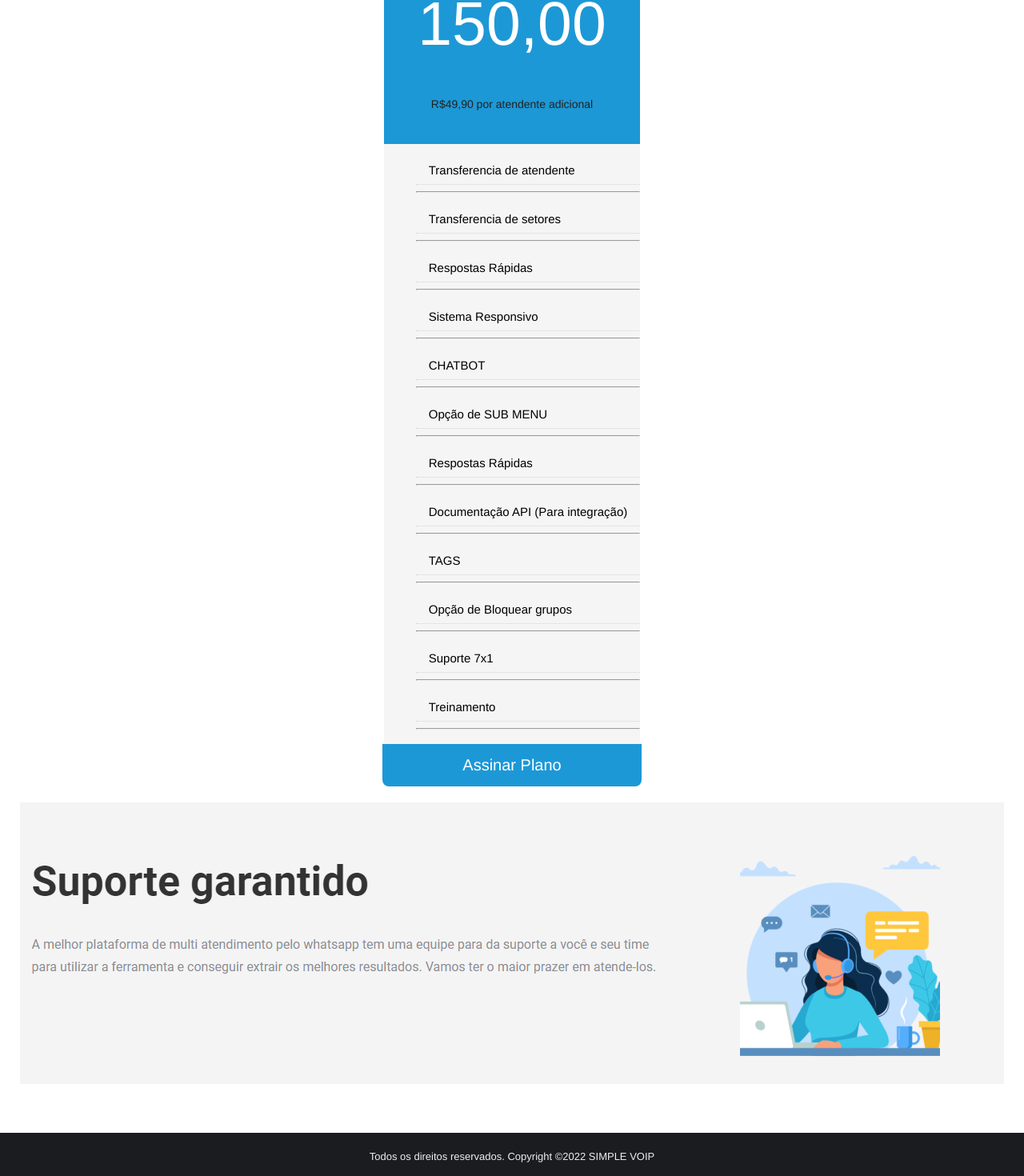
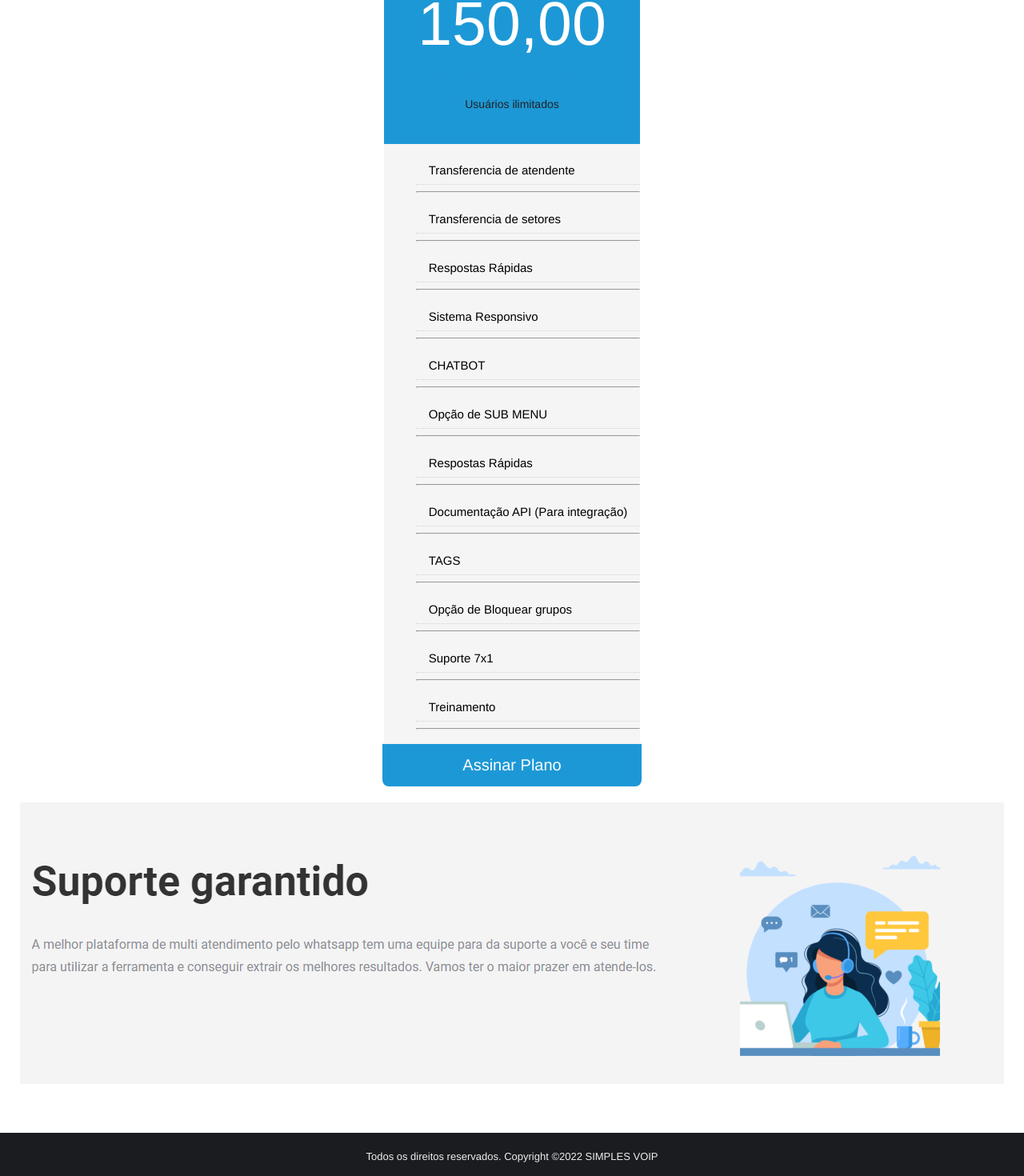
Before and after one commit to joaotoni/simples-voip, a React (Vite) app: page / in a window 1280 px wide. Shown: the part 2676-4146 px from the top of the page at 80% size. Built offline with nearby package versions, Linux system fonts and the light colour scheme.

Commit message:
Ultimos ajustes

```diff
--- a/src/components/Footer/index.tsx
+++ b/src/components/Footer/index.tsx
@@ -4,7 +4,7 @@ export function Footer() {
   return (
     <FooterStyled>
 
-      <p>Todos os direitos reservados. Copyright ©{new Date().getFullYear()} SIMPLE VOIP</p>
+      <p>Todos os direitos reservados. Copyright ©{new Date().getFullYear()} SIMPLES VOIP</p>
 
     </FooterStyled>
   );
--- a/src/components/Header/Navbar/style.ts
+++ b/src/components/Header/Navbar/style.ts
@@ -96,6 +96,7 @@ export const LinkStyl =  styled.a`
             bottom: -5px;
             left: 0;
             background-color: #1ebbf0;
-
+            transform-origin: bottom right;
+            transition: transform 0.3s ease-out;
       }
 `
--- a/src/components/Main/Four-Part/Four-part.tsx
+++ b/src/components/Main/Four-Part/Four-part.tsx
@@ -15,7 +15,7 @@ export default function Four() {
           <p className="Mensal">Mensal</p>
           <p className="Valor">150,00</p>
           <p className="aten">1 numero e até 3 atendentes</p>
-          <p className="Add">R$49,90 por atendente adicional</p>
+          <p className="Add">Usuários ilimitados</p>
         </DivStyle>
         <DivStyl>
           {listOl.map((element, index) => (
```
Also changed, not shown: 1 other file (tests, documents, lock files or other folders).
